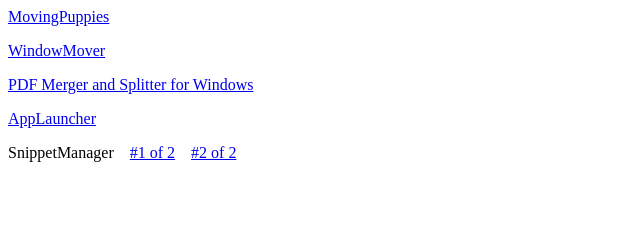
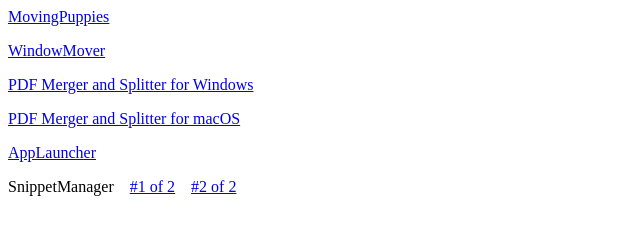
Before and after one commit to NicholasChoi/nicholaschoi.github.io, a plain HTML site: page index.html in a window 1280 px wide. Shown: the whole page, without its empty margins (0-640 px from the left). Drawn offline with Linux system fonts and the light colour scheme.

Commit message:
"PDF Merger and Splitter for macOS" has been added.

```diff
--- a/index.html
+++ b/index.html
@@ -7,6 +7,7 @@
     <a href="./files/MovingPuppies.7z" download>MovingPuppies</a>
     <p><a href="./files/WindowMover.7z" download>WindowMover</a>
     <p><a href="./files/PDF_Merger_and_Splitter_Windows.7z" download>PDF Merger and Splitter for Windows</a>
+    <p><a href="./files/PDF_Merger_and_Splitter_macOS.7z" download>PDF Merger and Splitter for macOS</a>
     <p><a href="./files/AppLauncher.7z" download>AppLauncher</a>
     <p>SnippetManager&nbsp;&nbsp;&nbsp;&nbsp;<a href="./files/SnippetManager.7z.001" download>#1 of 2</a>&nbsp;&nbsp;&nbsp;&nbsp;<a href="./files/SnippetManager.7z.002" download>#2 of 2</a>
 </body>
```
Also changed, not shown: 1 other file.
